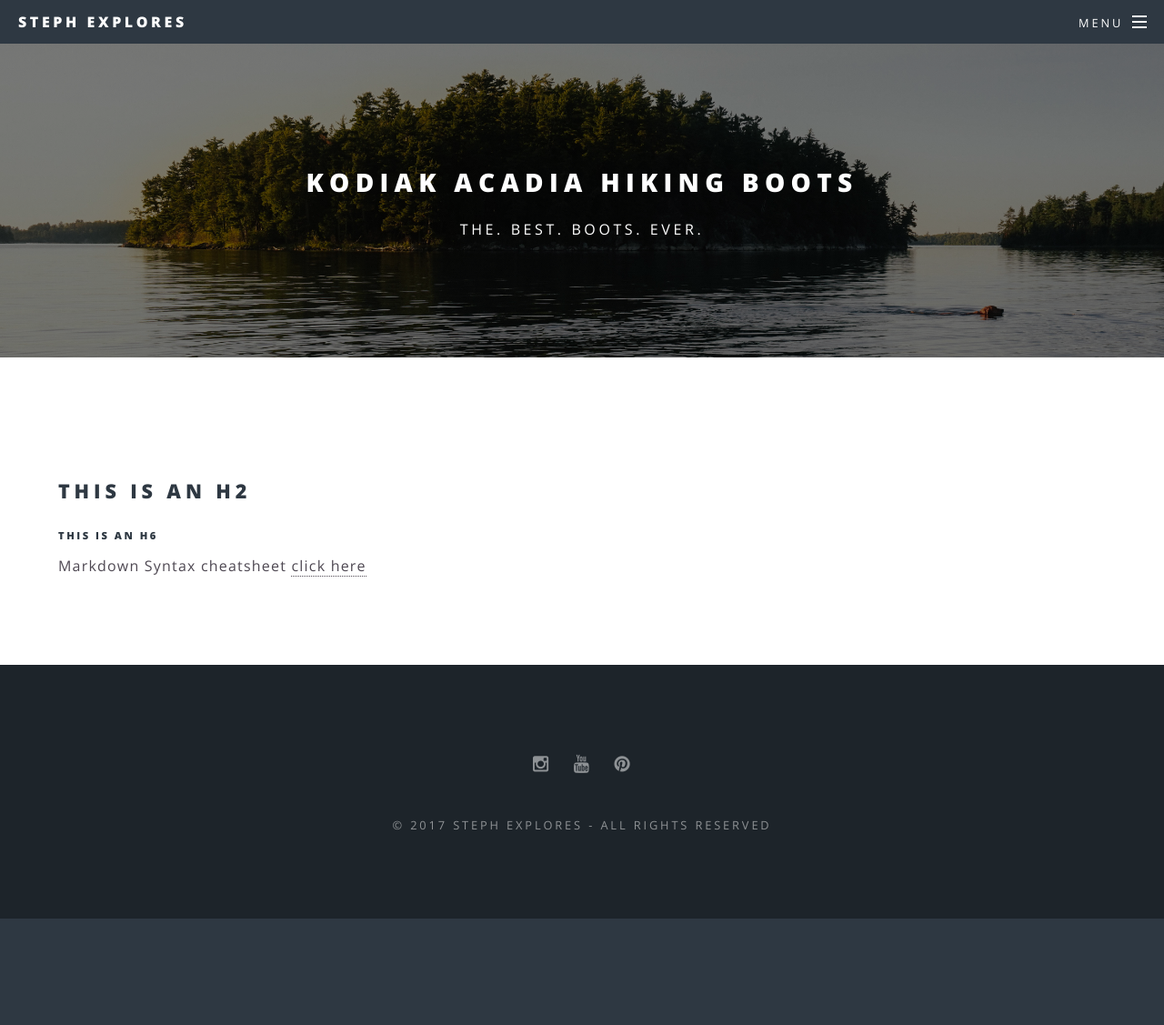
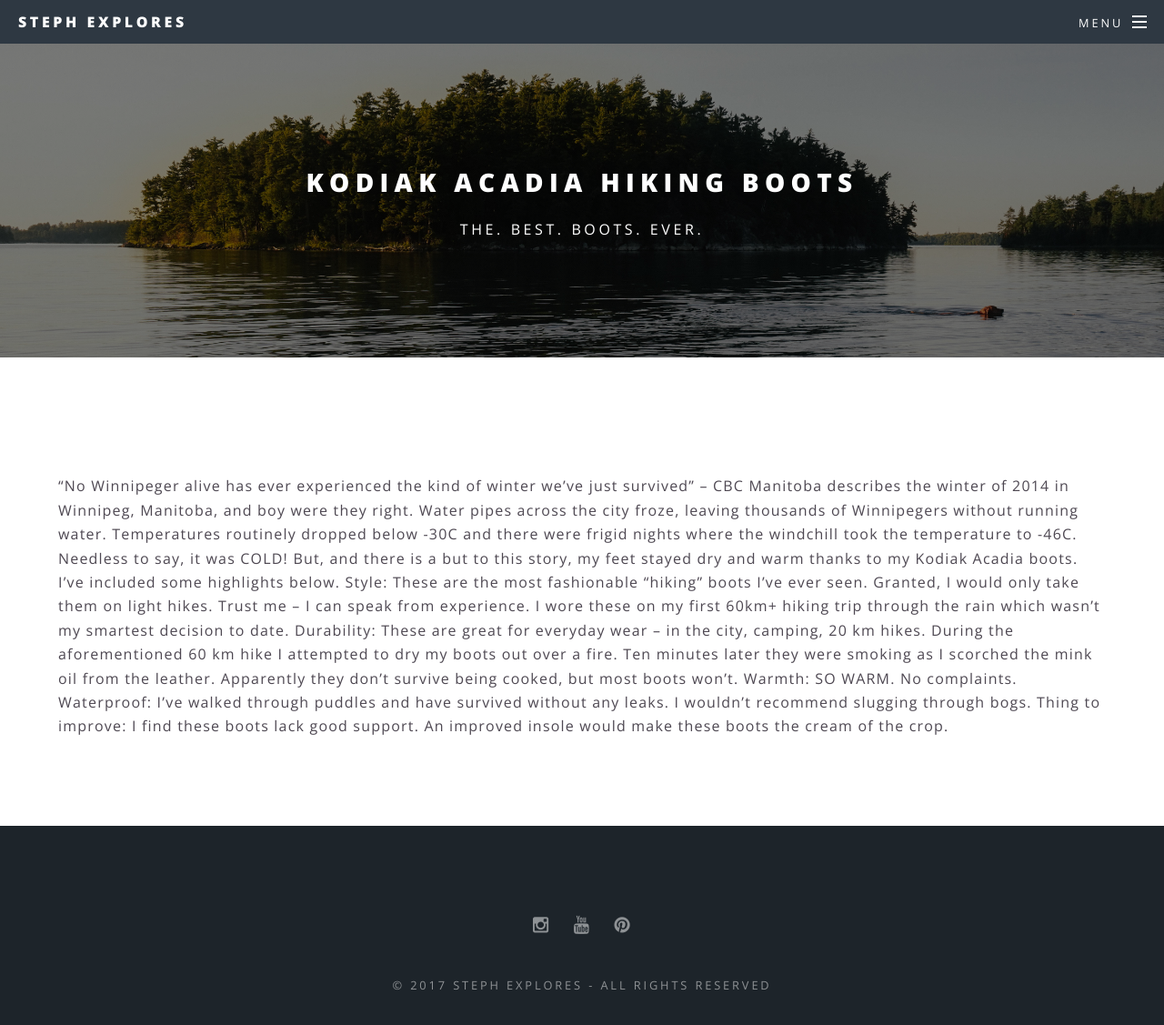
Before and after one commit to stephexplores/website, a Jekyll site: the page built from _posts/2017-03-15-gear-2-kodiak-acadia-hiking-boots.markdown, in a window 1280 px wide and 1186 px high. Shown: the top 1127 px of the window at 91% size. Built offline with Jekyll 4.4.1, drawn with Linux system fonts in a browser that asks for light colours.

Commit message:
Kodiak Boots

```diff
--- a/_posts/2017-03-15-gear-2-kodiak-acadia-hiking-boots.markdown
+++ b/_posts/2017-03-15-gear-2-kodiak-acadia-hiking-boots.markdown
@@ -12,10 +12,12 @@
 published: true
 ---
 
-# This is an H1
+# Kodiak Acadia Boots
 
-## This is an H2
-
-###### This is an H6
-
-Markdown Syntax cheatsheet [click here](https://help.ghost.org/hc/en-us/articles/224410728-Markdown-Guide)
+“No Winnipeger alive has ever experienced the kind of winter we’ve just survived” – CBC Manitoba describes the winter of 2014 in Winnipeg, Manitoba, and boy were they right. Water pipes across the city froze, leaving thousands of Winnipegers without running water.  Temperatures routinely dropped below -30C and there were frigid nights where the windchill took the temperature to -46C. Needless to say, it was COLD!
+But, and there is a but to this story, my feet stayed dry and warm thanks to my Kodiak Acadia boots. I’ve included some highlights below.
+Style: These are the most fashionable “hiking” boots I’ve ever seen. Granted, I would only take them on light hikes. Trust me – I can speak from experience. I wore these on my first 60km+ hiking trip through the rain which wasn’t my smartest decision to date.
+Durability: These are great for everyday wear – in the city, camping, 20 km hikes. During the aforementioned 60 km hike I attempted to dry my boots out over a fire. Ten minutes later they were smoking as I scorched the mink oil from the leather. Apparently they don’t survive being cooked, but most boots won’t.
+Warmth: SO WARM. No complaints.
+Waterproof: I’ve walked through puddles and have survived without any leaks. I wouldn’t recommend slugging through bogs.
+Thing to improve: I find these boots lack good support. An improved insole would make these boots the cream of the crop.
```
